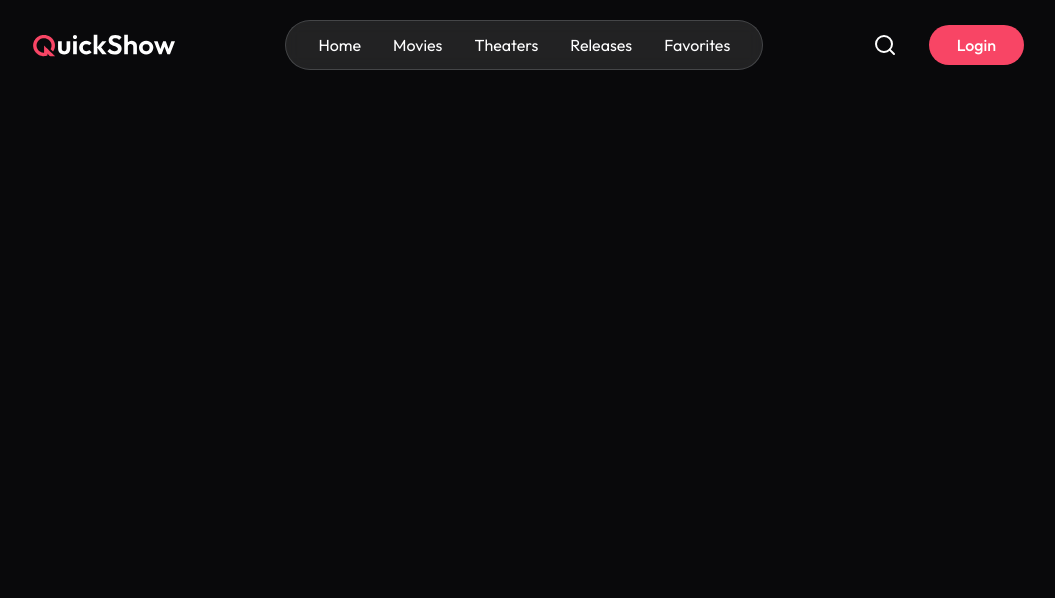
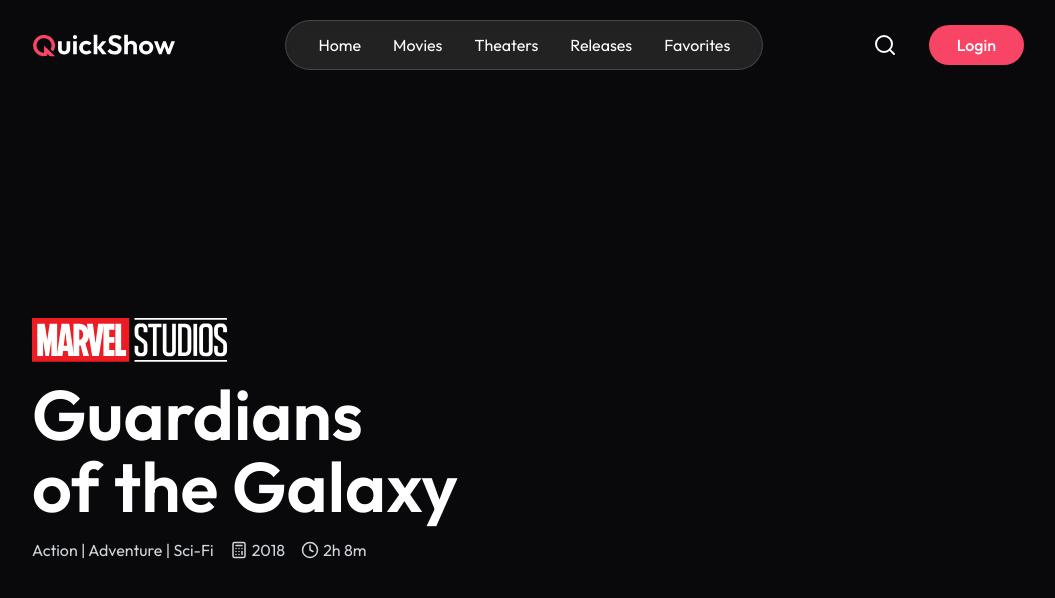
Before and after one commit to vaibhav1-prog/CineBook, a React (Vite) app in the folder client/: page / in a window 1280 px wide. Shown: the top 598 px of the page, without its empty margins (112-1167 px from the left). Built offline with nearby package versions, Linux system fonts and the light colour scheme; no server answers.

Commit message:
Home Page Created

```diff
--- /dev/null
+++ b/client/src/components/HeroSection.jsx
@@ -0,0 +1,28 @@
+import React from 'react'
+import { assets } from '../assets/assets'
+import { CalculatorIcon, ClockIcon } from 'lucide-react'
+
+const HeroSection = () => {
+  return (
+    <div className='flex flex-col items-start justify-center gap-4
+    px-6 md:px-16 lg:px-36 bg-[url("/background.png")]
+    bg-cover bg-center h-screen'>
+
+        <img src={assets.marvelLogo} alt="" className="max-h-11 lg:h-11 mt-20"/>
+
+        <h1 className='text-5xl md:text-[70px] md:leading-18 font-semibold
+        max-w-110'>Guardians <br />of the Galaxy</h1>
+        <div className='flex items-center gap-4 text-gray-300'>
+            <span>Action | Adventure | Sci-Fi</span>
+            <div className='flex items-center gap-1'>
+                <CalculatorIcon className='w-4.5 h-4.5'/> 2018
+            </div>
+            <div className='flex items-center gap-1'>
+                <ClockIcon className='w-4.5 h-4.5'/> 2h 8m
+            </div>
+        </div>
+    </div>
+  )
+}
+
+export default HeroSection
--- a/client/src/components/Navbar.jsx
+++ b/client/src/components/Navbar.jsx
@@ -1,15 +1,17 @@
 import React from 'react'
-import { Link } from 'react-router-dom'
+import { Link, useNavigate } from 'react-router-dom'
 import { assets } from '../assets/assets'
-import { MenuIcon, SearchIcon, XIcon } from 'lucide-react'
+import { MenuIcon, SearchIcon, TicketPlus, XIcon } from 'lucide-react'
 import { useState } from 'react'
-import { useClerk, useUser } from '@clerk/clerk-react'
+import { useClerk, UserButton, useUser } from '@clerk/clerk-react'
 
 const Navbar = () => {
 
 const [isOpen, setIsOpen] = useState(false)
 const{user} = useUser()
 const{openSignIn} = useClerk ()
+
+const navigate = useNavigate()
 
 
   return (
@@ -35,9 +37,22 @@
 
       <div className='flex items-center gap-8'>
         <SearchIcon className='max-md:hidden w-6 h-6 cursor-pointer' />
-        <button className='px-4 py-1 sm:px-7 sm:py-2 bg-primary
+        {
+          !user ? (
+            <button onClick={openSignIn}className='px-4 py-1 sm:px-7 sm:py-2 bg-primary
         hover:bg-primary-dull transition rounded-full font-medium
         cursor-pointer'>Login</button>
+          ) : (
+            <UserButton>
+              <UserButton.MenuItems>
+                <UserButton.Action label = "My Bookings" labelIcon=
+                {<TicketPlus width={15}/>} onClick={()=> navigate('/my-bookings')}/>
+              </UserButton.MenuItems>
+            </UserButton>
+          )
+        }
+
+
       </div>
 
 
--- a/client/src/pages/Home.jsx
+++ b/client/src/pages/Home.jsx
@@ -1,8 +1,11 @@
 import React from 'react'
+import HeroSection from '../components/HeroSection'
 
 const Home = () => {
   return (
-    <div></div>
+    <>
+     <HeroSection />
+    </>
   )
 }
 
```
